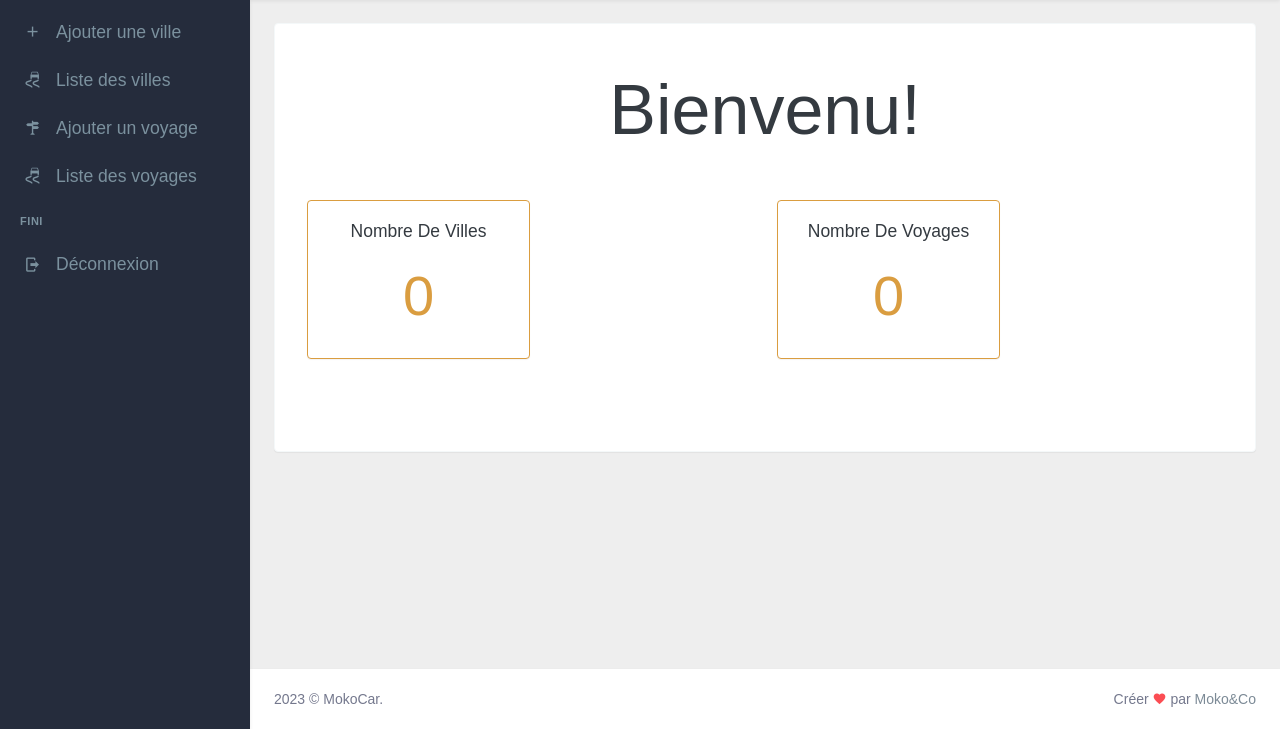
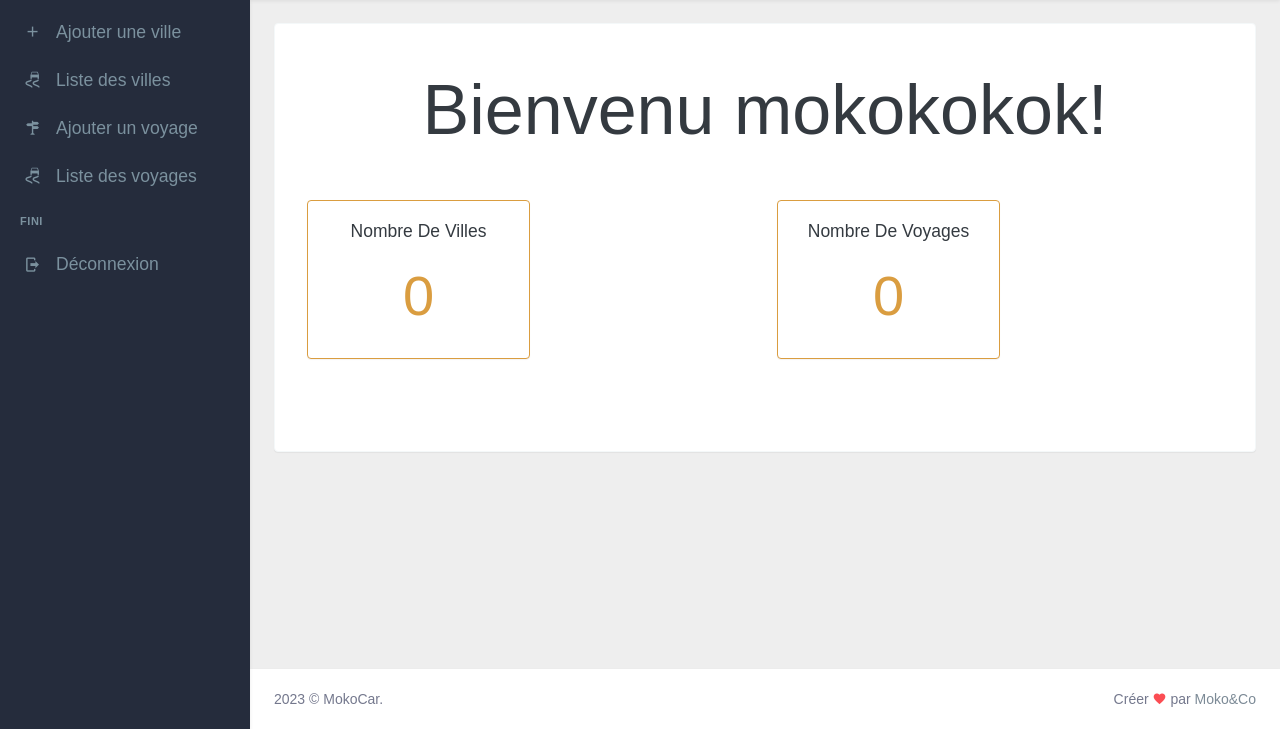
Before and after one commit to Moisekonan/Moko-Car, a Flask app: page /admin/ in a window 1280 px wide. Shown: the part 71-800 px from the top of the page. Run offline with Flask 3, Linux system fonts and the light colour scheme; data that the repository does not hold is empty; some libraries are stand-ins or nearby versions.

Commit message:
test heber

```diff
--- a/templates/admin/index.html
+++ b/templates/admin/index.html
@@ -2,7 +2,7 @@
 
 {% block content %}
     <div class="container">
-        <h1 class="text-center mt-4 mb-5" style="font-size: 5em;">Bienvenu!</h1>
+        <h1 class="text-center mt-4 mb-5" style="font-size: 5em;">Bienvenu mokokokok!</h1>
         <div class="row mt-4 mb-5">
             <div class="col-sm-6">
               <div class="card text-center" style="width:50%; border:1px solid #da9d40">
```
